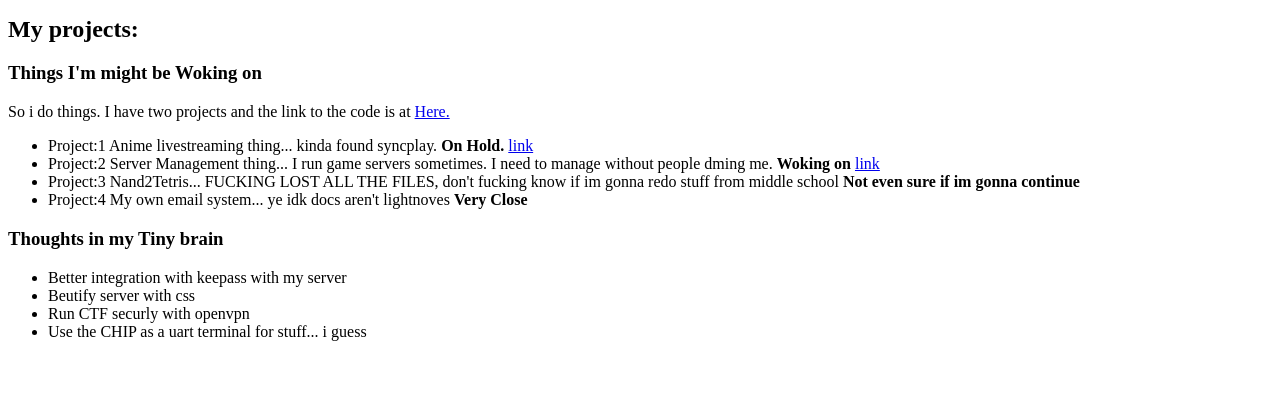
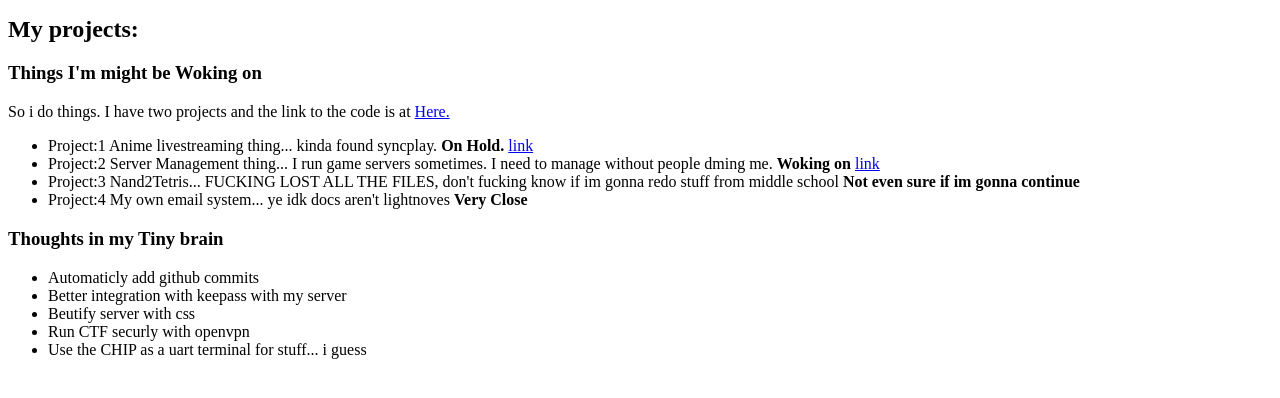
Before and after one commit to saggins/-PHP-OLD-sagg.in, a PHP site: page / in a window 1280 px wide. Shown: the part 386-784 px from the top of the page. Run offline with PHP 8.4, Linux system fonts and the light colour scheme.

Commit message:
One more thing

```diff
--- a/index.php
+++ b/index.php
@@ -41,6 +41,7 @@
     <h3>Thoughts in my Tiny brain</h3>
     <p>
         <ul>
+            <li>Automaticly add github commits</li>
             <li>Better integration with keepass with my server</li>
             <li>Beutify server with css</li>
             <li>Run CTF securly with openvpn</li>
```
